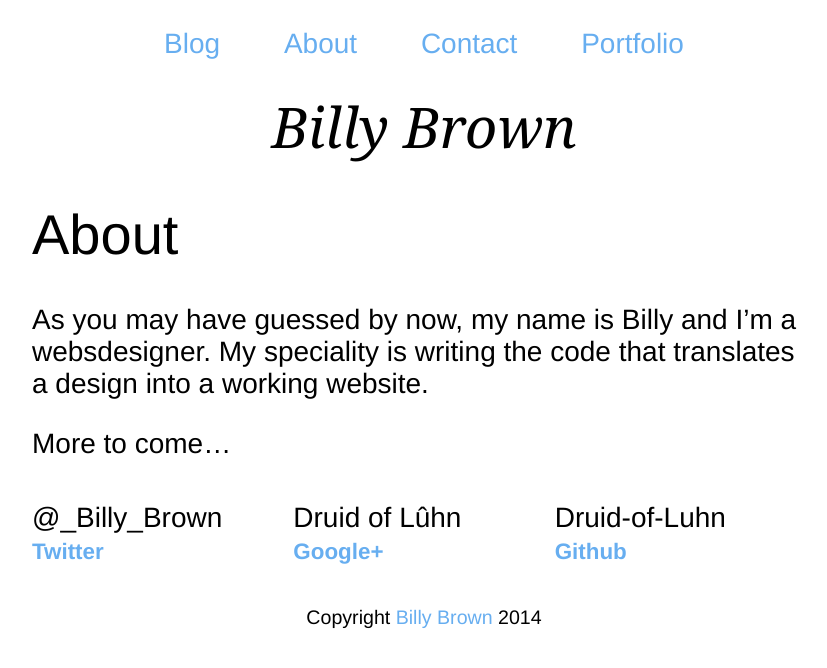
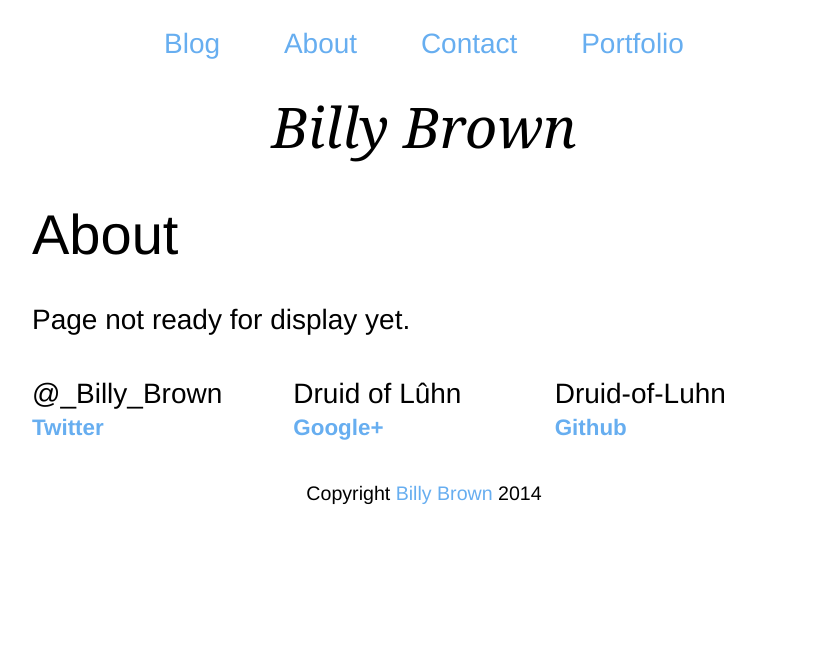
Before and after one commit to Druid-of-Luhn/druid-of-luhn.github.io, a Jekyll site: the page built from about/index.md, in a window 1280 px wide. Shown: the top 668 px of the page, without its empty margins (216-1043 px from the left). Built offline with Jekyll 4.4.1, drawn with Linux system fonts in a browser that asks for light colours.

Commit message:
About page no longer WIP; just says that it's not ready yet

```diff
--- a/about/index.md
+++ b/about/index.md
@@ -4,6 +4,4 @@ title: About | Billy Brown
 ---
 # About
 
-As you may have guessed by now, my name is Billy and I'm a websdesigner. My speciality is writing the code that translates a design into a working website.
-
-More to come...
+Page not ready for display yet.
```
